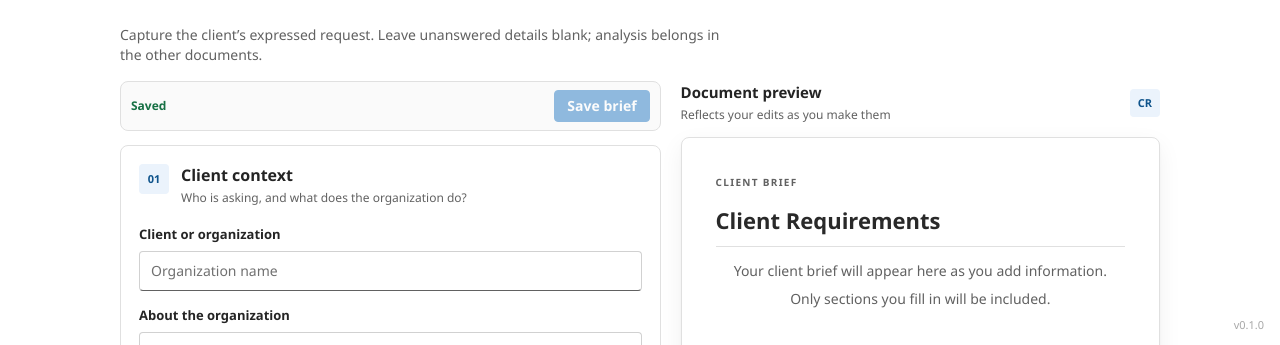
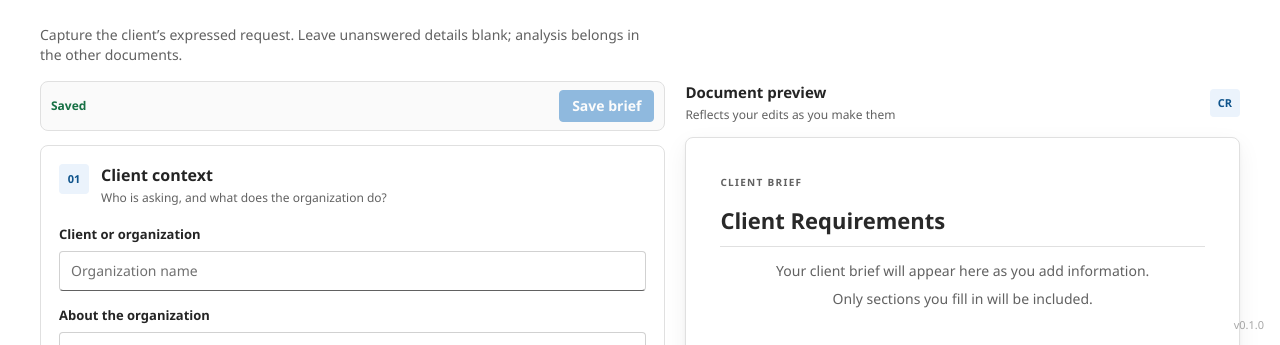
Before and after one commit to FireController1847/ai-dynamic-srs, a Vue app: page / in a window 1280 px wide. Shown: the part 455-800 px from the top of the page. Built offline with nearby package versions, Linux system fonts and the light colour scheme.

Commit message:
Stabilize document layout and prevent stale development assets

```diff
--- a/src/app/app.ts
+++ b/src/app/app.ts
@@ -85,6 +85,10 @@ const App = defineComponent({
     onMounted(() => {
       window.addEventListener('hashchange', syncLocation);
       window.addEventListener('popstate', syncLocation);
+      // Start on the document header, not a retained midway scroll position.
+      void nextTick(() => {
+        if (main.value) main.value.scrollTop = 0;
+      });
     });
     onBeforeUnmount(() => {
       window.removeEventListener('hashchange', syncLocation);
--- a/src/styles/client-requirements.css
+++ b/src/styles/client-requirements.css
@@ -210,7 +210,7 @@
 }
 .cr-warning p { margin: 0; }
 .cr-warning .quiet-button { justify-self: start; }
-.cr-preview-pane { display: grid; gap: 12px; min-width: 0; position: sticky; top: 0; }
+.cr-preview-pane { display: grid; align-self: start; gap: 12px; min-width: 0; }
 .cr-preview-heading {
   display: flex;
   justify-content: space-between;
@@ -280,7 +280,6 @@
 
 @media (max-width: 1020px) {
   .cr-layout { grid-template-columns: 1fr; }
-  .cr-preview-pane { position: static; }
 }
 @media (max-width: 720px) {
   .cr-intro-bar { align-items: flex-start; flex-direction: column; }
--- a/src/styles/document.css
+++ b/src/styles/document.css
@@ -1,4 +1,4 @@
-.document-page-container { width: min(100%, 1040px); margin-inline: auto; }
+.document-page-container { width: min(100%, 1200px); min-width: 0; margin-inline: auto; }
 .document-heading-focus:focus { outline: none; }
 .document-page { display: flex; flex-direction: column; gap: 32px; }
 .document-page-header { display: grid; gap: 10px; }
--- a/src/styles/shell.css
+++ b/src/styles/shell.css
@@ -1,8 +1,11 @@
 .app-shell {
   display: flex;
   flex-direction: column;
+  width: 100%;
+  min-width: 0;
   height: 100vh;
   height: 100dvh;
+  overflow: hidden;
 }
 
 .app-header {
```
Also changed, not shown: docs/design.md (+2 -0 lines), webpack.config.mts.
